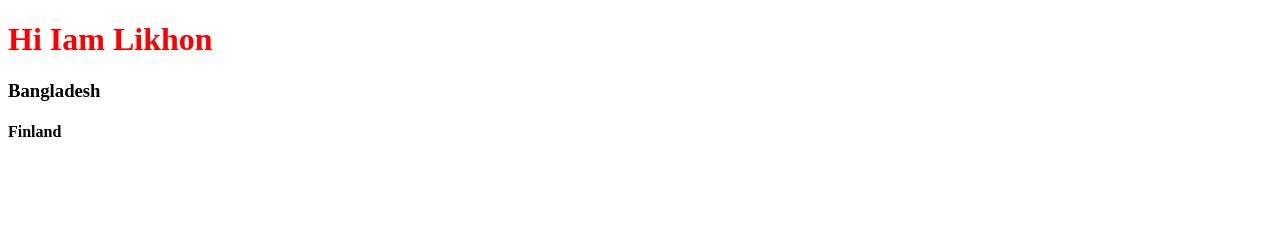
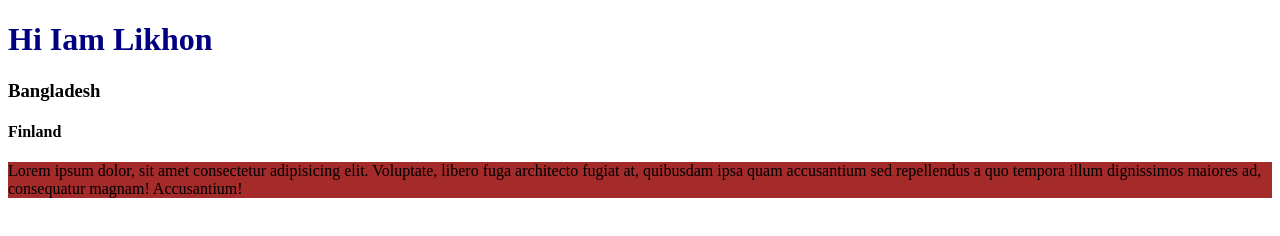
Before and after one commit to IamLikhon1/my-sec-repo, a plain HTML site: page index.html in a window 1280 px wide. Drawn offline with Linux system fonts and the light colour scheme.

Commit message:
Added my new style

```diff
--- a/index.html
+++ b/index.html
@@ -11,5 +11,6 @@
     <h1>Hi Iam Likhon</h1>
     <h3> Bangladesh</h3>
     <h4>Finland</h4>
+    <p>Lorem ipsum dolor, sit amet consectetur adipisicing elit. Voluptate, libero fuga architecto fugiat at, quibusdam ipsa quam accusantium sed repellendus a quo tempora illum dignissimos maiores ad, consequatur magnam! Accusantium!</p>
 </body>
 </html>
--- a/style.css
+++ b/style.css
@@ -1,3 +1,7 @@
 h1{
-    color:red
+    color:navy;
+
 }
+p{
+    background: brown;
+}
```
